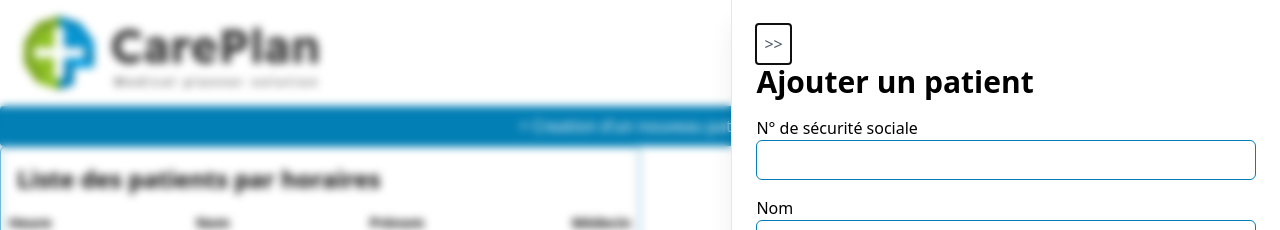
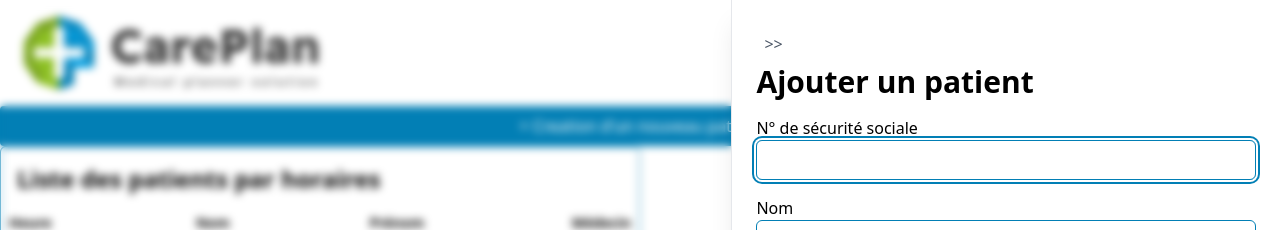
Before and after one commit to WildCodeSchool-CDA-FT-2025-03/CDA-Projet-2-Team-1, a React (Vite) app in the folder frontend/: page /secretary/patient/creation in a window 1280 px wide. Shown: the top 230 px of the page. Built offline with nearby package versions, Linux system fonts and the light colour scheme; no server answers.

Commit message:
feat: Add focus to modal and SSN input in CreatePatient

```diff
--- a/frontend/src/components/Modal.tsx
+++ b/frontend/src/components/Modal.tsx
@@ -40,7 +40,7 @@ function Modal({ children }: PropsModal) {
 
     // Affichage de la modale
     dialog.showModal();
-
+    dialog.focus();
     // Ajout des événements de fermeture a11y de la modale
     dialog.addEventListener('keydown', handleKeyDown);
     dialog.addEventListener('click', handleBackdropClick);
--- a/frontend/src/components/patients/CreatePatient.tsx
+++ b/frontend/src/components/patients/CreatePatient.tsx
@@ -6,6 +6,7 @@ import { Button } from '../ui/button';
 import { SelectStyle } from '../ui/select';
 import { toastError, toastSuccess } from '../ui/toast';
 import { useNavigate } from 'react-router';
+import { useEffect, useRef } from 'react';
 
 const CreatePatient = () => {
   const {
@@ -14,6 +15,7 @@ const CreatePatient = () => {
     formState: { errors },
   } = useForm<AddNewPatientMutationVariables>();
   const [addPatient] = useAddNewPatientMutation();
+  const ssnRef = useRef<HTMLInputElement | null>(null);
   const navigate = useNavigate();
 
   const onSubmit: SubmitHandler<AddNewPatientMutationVariables> = async (
@@ -28,19 +30,29 @@ const CreatePatient = () => {
     }
   };
 
+  const { ref: registerRef, ...registerProps } = register('patient.ssn.number', {
+    required: { value: true, message: 'Le SSN est requis.' },
+    pattern: { value: /^[0-9]{15}$/, message: 'Le SSN doit contenir 15 chiffres.' },
+  });
+
+  useEffect(() => {
+    ssnRef.current?.focus();
+  });
+
   return (
-    <section>
+    <section aria-label="create patient">
       <h2 className="font-bold text-3xl mb-4">Ajouter un patient</h2>
       <form onSubmit={handleSubmit(onSubmit)}>
         <InputLabel
+          ref={(e) => {
+            registerRef(e);
+            ssnRef.current = e;
+          }}
           id="ssn"
           label="N° de sécurité sociale"
           isError={errors.patient?.ssn !== null}
           msg={errors.patient?.ssn?.number?.message}
-          {...register('patient.ssn.number', {
-            required: { value: true, message: 'Le SSN est requis.' },
-            pattern: { value: /^[0-9]{15}$/, message: 'Le SSN doit contenir 15 chiffres.' },
-          })}
+          {...registerProps}
         />
         <InputLabel
           id="nom"
```
